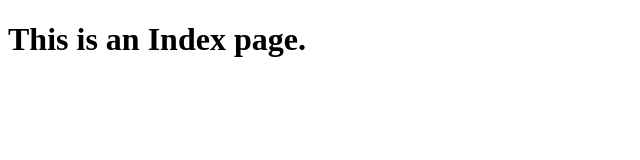
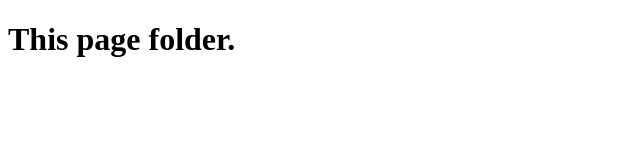
Before and after one commit to Ankit4s2/icp-6-group-7-javascript-bootstrap-project-2, a plain HTML site: page pages/page.html in a window 1280 px wide. Shown: the whole page, without its empty margins (0-640 px from the left). Drawn offline with Linux system fonts and the light colour scheme.

Commit message:
changed format

```diff
--- a/index.html
+++ b/pages/page.html
@@ -3,9 +3,9 @@
 <head>
     <meta charset="UTF-8">
     <meta name="viewport" content="width=device-width, initial-scale=1.0">
-    <title>Index page</title>
+    <title>Document</title>
 </head>
 <body>
-    <h1>This is an Index page.</h1>
+    <h1>This page folder.</h1>
 </body>
 </html>
```
Also changed, not shown: css/style.css (added), images/avalanche-lake-ooty.jpeg.webp (added), javascript/script.js (added), 2 other files.
